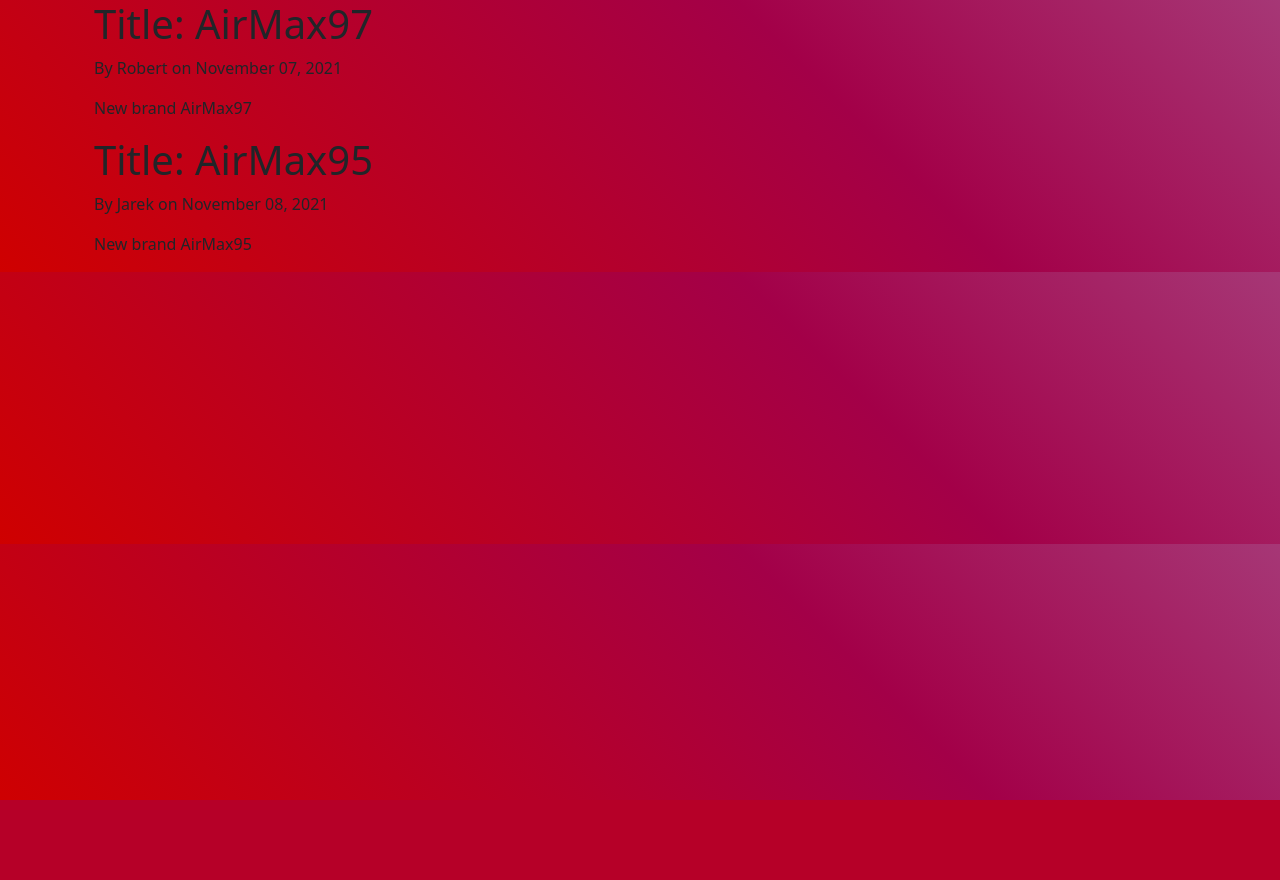
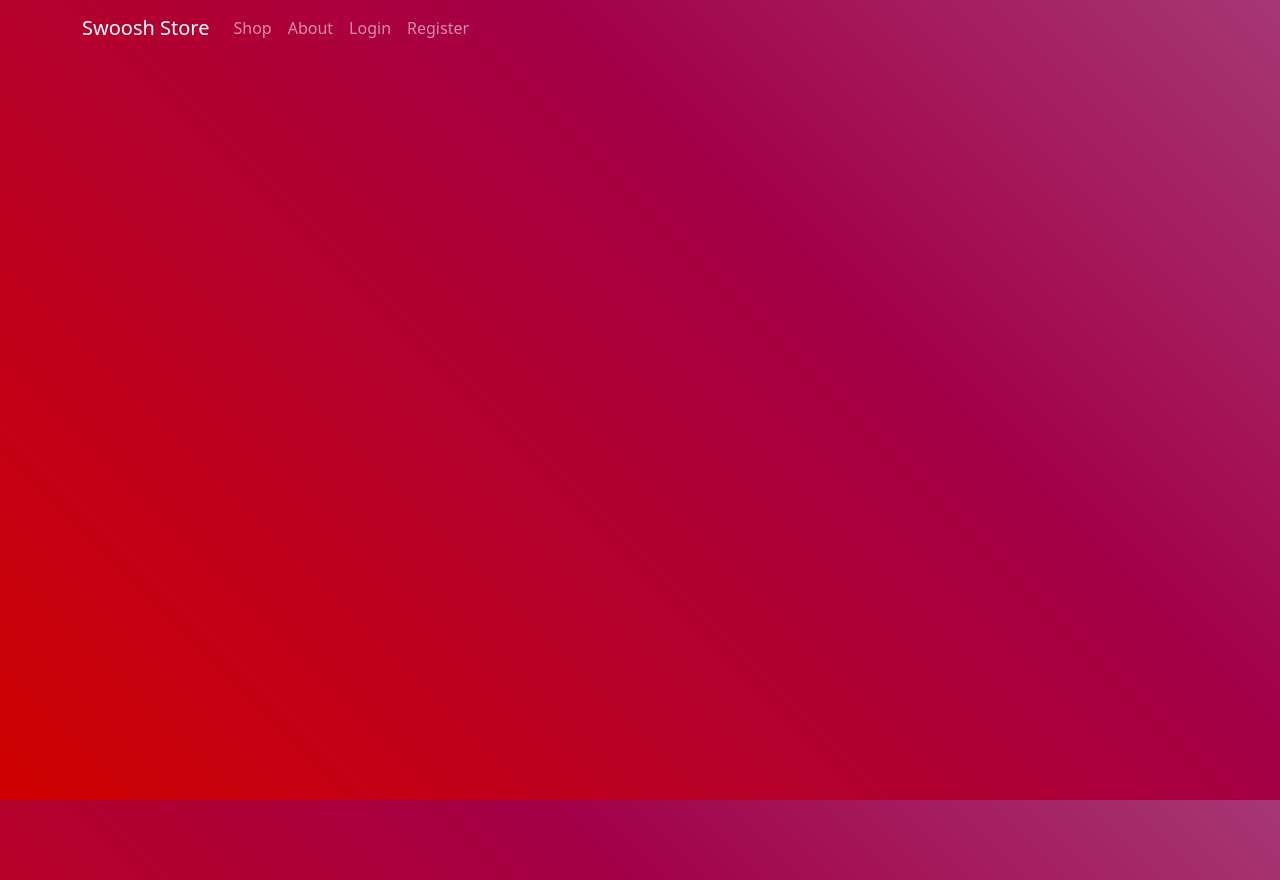
Before and after one commit to quitTheEssential/myProject, a Django app: page / in a window 1280 px wide. Before the commit the page ends 800 px from the top, so only its background shows below. Run offline with Django 3.2, Linux system fonts and the light colour scheme.

Commit message:
Create new site shop/ and navbar

```diff
--- a/store/static/store/main.css
+++ b/store/static/store/main.css
@@ -1,4 +1,38 @@
+html {
+    height: 100%;
+}
+
+header {
+    margin: 80px 0 0 0;
+}
+
+h1 {
+    color: #ffffff;
+}
+
+img {
+    border: 1px solid #ddd;
+    border-radius: 8px;
+    padding: 5px;
+    width: 150px;
+}
+
+p {
+    color: #ffffff;
+}
 body {
     background: rgb(207,0,0);
     background: linear-gradient(45deg, rgba(207,0,0,1) 0%, rgba(163,0,72,1) 65%, rgba(166,55,118,1) 100%);
+    height: 100%;
+    margin: 0;
+    background-repeat: no-repeat;
+    background-attachment: fixed;
 }
+
+a {
+    color: #fff
+}
+
+.nav-link {
+    color: #fff
+}
--- a/store/templates/store/base.html
+++ b/store/templates/store/base.html
@@ -18,7 +18,28 @@
     {% endif %}
 </head>
 <body>
-    <div class="container">
+    <header class="site-header">
+        <nav class="navbar navbar-expand-md navbar-dark bg-steel fixed-top">
+            <div class="container">
+                <a class="navbar-brand mr-4" href="/">Swoosh Store</a>
+                <button class="navbar-toggler" type="button" data-toggle="collapse" data-target="#navbarToggle"
+                        aria-controls="navbarToggle" aria-expanded="false" aria-label="Toggle navigation">
+                    <span class="navbar-toggler-icon"></span>
+                </button>
+                <div class="collapse navbar-collapse" id="navbarToggle">
+                    <div class="navbar-nav mr-auto">
+                        <a class="nav-item nav-link" href="/shop">Shop</a>
+                        <a class="nav-item nav-link" href="/about">About</a>
+                    </div>
+                    <div class="navbar-nav">
+                        <a class="nav-item nav-link" href="#">Login</a>
+                        <a class="nav-item nav-link" href="#">Register</a>
+                    </div>
+                </div>
+            </div>
+        </nav>
+    </header>
+    <div>
         {% block content %}{% endblock %}
     </div>
     <!-- Option 1: Bootstrap Bundle with Popper -->
--- a/store/templates/store/home.html
+++ b/store/templates/store/home.html
@@ -1,10 +1,4 @@
 {% extends "store/base.html" %}
 {% block content %}
-    {% for post in posts %}
-        <div class="container">
-            <h1>Title: {{ post.title }}</h1>
-            <p>By {{ post.author }} on {{ post.date_posted }}</p>
-            <p>{{ post.content }}</p>
-        </div>
-    {% endfor %}
+
 {% endblock content %}
--- a/store/urls.py
+++ b/store/urls.py
@@ -4,4 +4,5 @@
 urlpatterns = [
     path('', views.home, name='store-home'),
     path('about/', views.about, name='store-about'),
+    path('shop/', views.shop, name='store-shop'),
 ]
--- a/store/views.py
+++ b/store/views.py
@@ -16,10 +16,13 @@
 ]
 
 def home(request):
+    return render(request, 'store/home.html')
+
+def about(request):
+    return render(request, 'store/about.html', context = {'title': 'About'})
+
+def shop(request):
     context = {
         'posts': posts
     }
-    return render(request, 'store/home.html', context = context)
-
-def about(request):
-    return render(request, 'store/about.html', context = {'title': 'About'})
+    return render(request, 'store/shop.html', context = context)
```
Also changed, not shown: store/templates/store/shop.html (added, +12 -0 lines), store/static/store/buty_meskie_airmax95.jpg (renamed from store/buty_meskie_airmax95.jpg), store/static/store/buty_meskie_airmax97.jpg (renamed from store/buty_meskie_airmax97.jpg).
